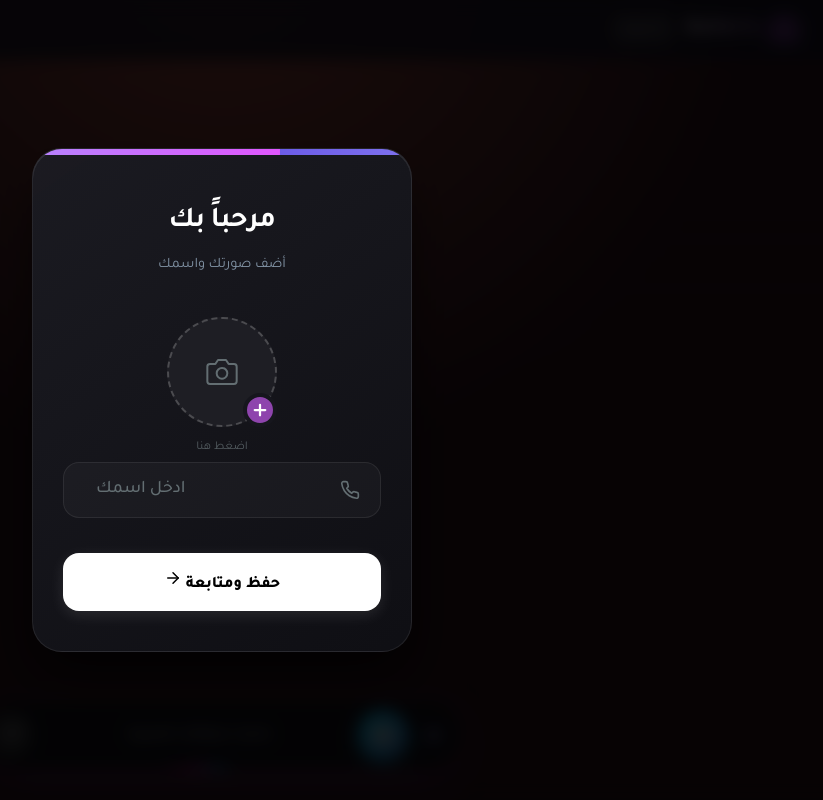
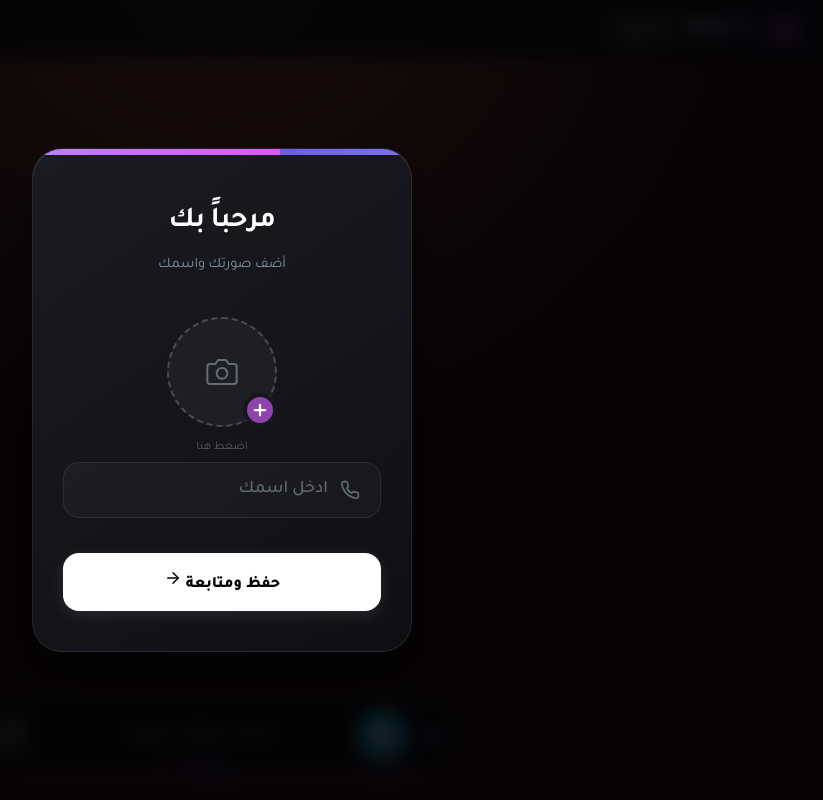
Before and after one commit to KEMO-omar/Kramlat, a plain HTML site: page Eid.html in a window 1280 px wide. Shown: the whole page, without its empty margins (418-1241 px from the left). Drawn offline with Linux system fonts and the light colour scheme; no server answers.

Commit message:
Update Eid.html

```diff
--- a/Eid.html
+++ b/Eid.html
@@ -186,7 +186,7 @@
             <div class="reg-form">
                 <div class="input-wrapper">
                     <svg xmlns="http://www.w3.org/2000/svg" width="20" height="20" viewBox="0 0 24 24" fill="none" stroke="currentColor" stroke-width="2" stroke-linecap="round" stroke-linejoin="round"><path d="M22 16.92v3a2 2 0 0 1-2.18 2 19.79 19.79 0 0 1-8.63-3.07 19.5 19.5 0 0 1-6-6 19.79 19.79 0 0 1-3.07-8.67A2 2 0 0 1 4.11 2h3a2 2 0 0 1 2 1.72 12.84 12.84 0 0 0 .7 2.81 2 2 0 0 1-.45 2.11L8.09 9.91a16 16 0 0 0 6 6l1.27-1.27a2 2 0 0 1 2.11-.45 12.84 12.84 0 0 0 2.81.7A2 2 0 0 1 22 16.92z"></path></svg>
-                    <input type="tel" id="reg-phone" placeholder="ادخل اسمك" autocomplete="off">
+                    <input type="text" id="reg-phone" placeholder="ادخل اسمك" autocomplete="off">
                 </div>
                 <button id="reg-submit-btn" class="reg-submit-btn">
                     <span>حفظ ومتابعة</span>
```
